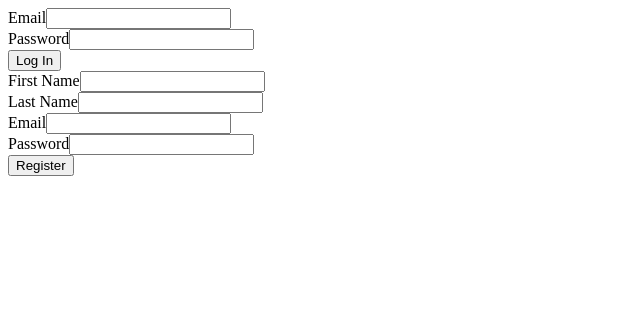
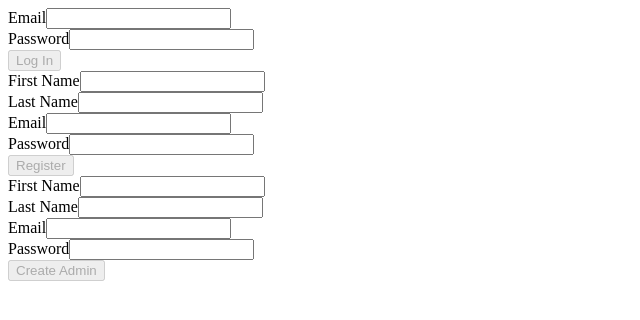
Before and after one commit to BrunoFares/e-commerce-website, an Angular app: page / in a window 1280 px wide. Shown: the top 320 px of the page, without its empty margins (0-640 px from the left). Built offline with nearby package versions, Linux system fonts and the light colour scheme.

Commit message:
Implemented reactive forms, to login, register user and create admin components.

```diff
--- a/src/app/app.component.html
+++ b/src/app/app.component.html
@@ -1,2 +1,3 @@
 <app-login></app-login>
 <app-register></app-register>
+<app-create-admin></app-create-admin>
--- a/src/app/core/auth/create-admin/create-admin.component.html
+++ b/src/app/core/auth/create-admin/create-admin.component.html
@@ -1,15 +1,15 @@
-<form (ngSubmit)="onSubmit()">
+<form (ngSubmit)="onSubmit()" [formGroup]="createAdminForm">
     <label for="firstNameAdmin">First Name</label>
-    <input name="firstNameAdmin" type="text" [(ngModel)]="firstName" id="firstNameAdmin"><br>
+    <input name="firstNameAdmin" type="text" formControlName="firstName" id="firstNameAdmin"><br>
 
     <label for="lastNameAdmin">Last Name</label>
-    <input name="lastNameAdmin" type="text" [(ngModel)]="lastName" id="lastNameAdmin"><br>
+    <input name="lastNameAdmin" type="text" formControlName="lastName" id="lastNameAdmin"><br>
 
     <label for="emailAdmin">Email</label>
-    <input name="emailAdmin" type="emailAdmin" [(ngModel)]="email" id="emailAdmin"><br>
+    <input name="emailAdmin" type="emailAdmin" formControlName="email" id="emailAdmin"><br>
 
     <label for="adminPass">Password</label>
-    <input name="password" type="password" [(ngModel)]="password" id="adminPass"><br>
+    <input name="password" type="password" formControlName="password" id="adminPass"><br>
 
-    <button type="submit">Register</button>
+    <button type="submit" [disabled]="!createAdminForm.valid">Create Admin</button>
 </form>
--- a/src/app/core/auth/create-admin/create-admin.component.ts
+++ b/src/app/core/auth/create-admin/create-admin.component.ts
@@ -2,6 +2,7 @@ import { Component } from '@angular/core';
 import { ICreateAdminRequest } from './models/create-admin-request.model';
 import { CreateAdminService } from './services/create-admin.service';
 import { ICreateAdminResponse } from './models/create-admin-response.model';
+import { FormGroup, FormControl, Validators } from '@angular/forms';
 
 @Component({
   selector: 'app-create-admin',
@@ -14,6 +15,19 @@ export class CreateAdminComponent {
   email: string = ""
   password: string = ""
   roleName: string = "admin"
+
+  createAdminForm = new FormGroup({
+    firstName: new FormControl(this.firstName, Validators.required),
+    lastName: new FormControl(this.lastName, Validators.required),
+    email: new FormControl(this.email, [
+      Validators.required,
+      Validators.pattern(/^[\w-\.]+@([\w-]+\.)+[\w-]{2,4}$/g)
+    ]),
+    password: new FormControl(this.password, [
+      Validators.required,
+      Validators.minLength(8)
+    ]),
+  })
 
   constructor(private createAdminService: CreateAdminService) {}
 
--- a/src/app/core/auth/login/login.component.html
+++ b/src/app/core/auth/login/login.component.html
@@ -1,9 +1,9 @@
-<form (ngSubmit)="onSubmit()">
+<form (ngSubmit)="onSubmit()" [formGroup]="loginForm">
     <label for="username">Email</label>
-    <input name="username" type="text" [(ngModel)]="username" id="username"><br>
+    <input name="username" type="text" formControlName="username" id="username"><br>
 
     <label for="loginPass">Password</label>
-    <input name="password" type="password" [(ngModel)]="password" id="loginPass"><br>
+    <input name="password" type="password" formControlName="password" id="loginPass"><br>
 
-    <button type="submit">Log In</button>
+    <button type="submit" [disabled]="!loginForm.valid">Log In</button>
 </form>
--- a/src/app/core/auth/login/login.component.ts
+++ b/src/app/core/auth/login/login.component.ts
@@ -2,6 +2,7 @@ import { Component } from '@angular/core';
 import { ILoginRequest } from './models/login-request.model';
 import { LoginService } from './services/login.service';
 import { ILoginResponse } from './models/login-response.model';
+import { FormGroup, FormControl, Validators } from '@angular/forms';
 
 @Component({
   selector: 'app-login',
@@ -13,6 +14,11 @@ export class LoginComponent {
   password: string = '';
 
   constructor(private loginService: LoginService) {}
+
+  loginForm = new FormGroup({
+    username: new FormControl(this.username, Validators.required),
+    password: new FormControl(this.password, Validators.required),
+  })
 
   onSubmit(): void {
     const request: ILoginRequest = {
--- a/src/app/core/auth/register/register.component.html
+++ b/src/app/core/auth/register/register.component.html
@@ -1,15 +1,15 @@
-<form (ngSubmit)="onSubmit()">
+<form [formGroup]="registerForm" (ngSubmit)="onSubmit()">
     <label for="firstName">First Name</label>
-    <input name="firstName" type="text" [(ngModel)]="firstName" id="firstName"><br>
+    <input name="firstName" type="text" formControlName="firstName" id="firstName"><br>
 
     <label for="lastName">Last Name</label>
-    <input name="lastName" type="text" [(ngModel)]="lastName" id="lastName"><br>
+    <input name="lastName" type="text" formControlName="lastName" id="lastName"><br>
 
     <label for="email">Email</label>
-    <input name="email" type="email" [(ngModel)]="email" id="email"><br>
+    <input name="email" type="email" formControlName="email" id="email"><br>
 
     <label for="registerPass">Password</label>
-    <input name="password" type="password" [(ngModel)]="password" id="registerPass"><br>
+    <input name="password" type="password" formControlName="password" id="registerPass"><br>
 
-    <button type="submit">Register</button>
+    <button type="submit" [disabled]="!registerForm.valid">Register</button>
 </form>
--- a/src/app/core/auth/register/register.component.ts
+++ b/src/app/core/auth/register/register.component.ts
@@ -2,6 +2,8 @@ import { Component } from '@angular/core';
 import { IRegisterRequest } from './models/register-request.model';
 import { RegisterService } from './services/register.service';
 import { IRegisterResponse } from './models/register-response.model';
+import { FormControl, FormGroup } from '@angular/forms';
+import { Validators } from '@angular/forms';
 
 @Component({
   selector: 'app-register',
@@ -13,7 +15,19 @@ export class RegisterComponent {
   lastName: string = ""
   email: string = ""
   password: string = ""
-  roleName: string = "user"
+
+  registerForm = new FormGroup({
+    firstName: new FormControl(this.firstName, Validators.required),
+    lastName: new FormControl(this.lastName, Validators.required),
+    email: new FormControl(this.email, [
+      Validators.required,
+      Validators.pattern(/^[\w-\.]+@([\w-]+\.)+[\w-]{2,4}$/g)
+    ]),
+    password: new FormControl(this.password, [
+      Validators.required,
+      Validators.minLength(8)
+    ]),
+  })
 
   constructor(private registerService: RegisterService) {}
 
@@ -23,7 +37,7 @@ export class RegisterComponent {
       lastName: this.lastName,
       email: this.email,
       password: this.password,
-      roleName: this.roleName
+      roleName: "user"
     }
 
     this.registerService.login(request).subscribe((response: IRegisterResponse) => {
```
Also changed, not shown: src/app/app.module.ts (+6 -3 lines).
